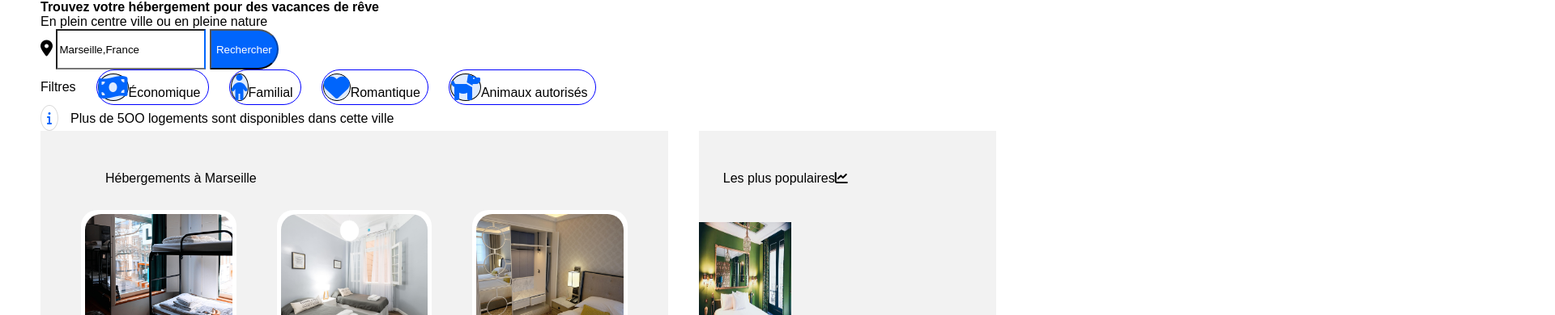
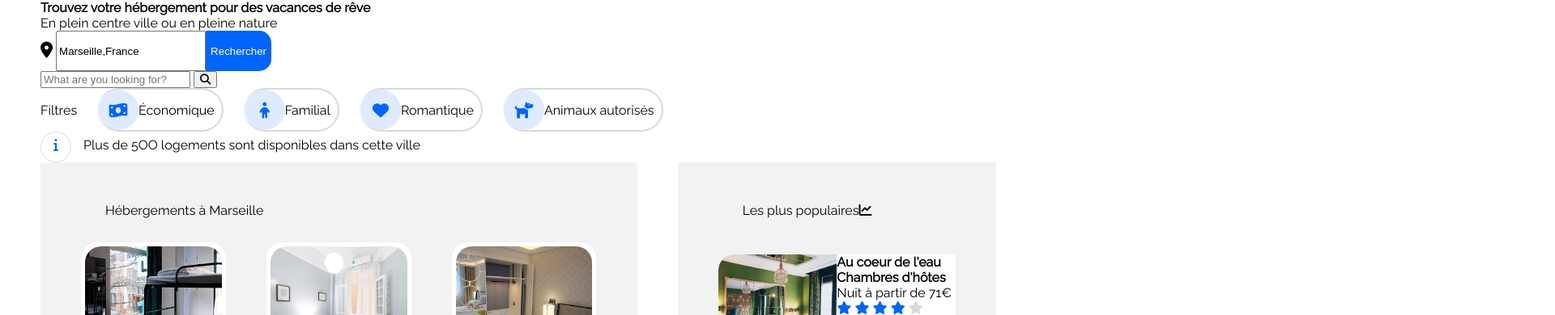
Before and after one commit to 17-Didi-Excelsior/MehdiKoulla_2_17052020, a plain HTML site: page index.html in a window 1280 px wide. Shown: the part 160-550 px from the top of the page at 81% size, 1920 px wide, since content can reach past the window. Drawn offline with Linux system fonts and the light colour scheme.

Commit message:
Ajout du lien Google Font pour que la police Raleway puisse s'appliquer + affinage du CSS

```diff
--- a/index.html
+++ b/index.html
@@ -5,6 +5,8 @@
     <meta http-equiv="X-UA-Compatible" content="IE=edge">
     <meta name="viewport" content="width=device-width, initial-scale=1.0">
     <link rel="stylesheet" href="style.css">
+    <link rel="preconnect" href="https://fonts.gstatic.com">
+    <link href="https://fonts.googleapis.com/css2?family=Raleway&display=swap" rel="stylesheet">
     <script src="https://kit.fontawesome.com/7027649ee7.js" crossorigin="anonymous"></script>
     <title>Reservia</title>
 </head>
@@ -27,20 +29,37 @@
         <p class="trouvez">Trouvez votre hébergement pour des vacances de rêve</p>
         <p class="light">En plein centre ville ou en pleine nature</p>
         <form  method="post" action="Recherche">
-            <div>
-                <label for="pseudo"><i class="fas fa-map-marker-alt fa-lg"></i>
+            <div class="parent_searchbar">
+                <label for="pseudo">
+                    <i class="fas fa-map-marker-alt fa-lg"></i>
                 </label>
                 <input class="searchbar" type="search" name="pseudo" id="pseudo" value="Marseille,France">
                 <button class="button_search" type="submit">Rechercher</button>
             </div>
         </form>
+        <div class="wrap">
+            <div class="search">
+               <input type="text" class="searchTerm" placeholder="What are you looking for?">
+               <button type="submit" class="searchButton">
+                 <i class="fa fa-search"></i>
+              </button>
+            </div>
+         </div>
         <div id="container_filtre">
             <!--Alignement horizontal des filtres via flexbox-->
             <p>Filtres</p>
-            <p class="filtre"><i class="fas fa-money-bill-wave icone_filtre fa-2x"></i>Économique</p>
-            <p class="filtre"><i class="fas fa-child icone_filtre fa-2x"></i>Familial</p>
-            <p class="filtre"><i class="fas fa-heart icone_filtre fa-2x"></i>Romantique</p>
-            <p class="filtre"><i class="fas fa-dog icone_filtre fa-2x"></i>Animaux autorisés</p>
+            <p class="filtre">
+                <i class="fas fa-money-bill-wave icone_filtre fa-lg"></i>Économique
+            </p>
+            <p class="filtre">
+                <i class="fas fa-child icone_filtre fa-lg"></i>Familial
+            </p>
+            <p class="filtre">
+                <i class="fas fa-heart icone_filtre fa-lg"></i>Romantique
+            </p>
+            <p class="filtre">
+                <i class="fas fa-dog icone_filtre fa-lg"></i>Animaux autorisés
+            </p>
         </div>
         <p class="light"><i class="fas fa-info"></i>Plus de 5OO logements sont disponibles dans cette ville</p>
     <div id="alignement_section">
@@ -342,7 +361,7 @@
                     <div id="pomegues">
                         <a  href="https://www.google.fr/maps/@48.889856,2.326528,14z" target="_blank">
                             <img class="img_pomegues" src="images/activites/2_large/paul-hermann-QFTrLdQIRhI-unsplash.jpg" alt="">
-                            <div class="activite_absolute">
+                            <div class="pom">
                                 <p class="titre_banniere">Fort de Pomègues</p>
                             </div>
                         </a>
--- a/style.css
+++ b/style.css
@@ -1,4 +1,4 @@
-/* TEMP
+/*TEMP
 
 PRIORITY
     ID      100
@@ -6,6 +6,16 @@ PRIORITY
     TAG     1
 
 */
+
+*{
+    margin:0;
+}
+
+body{
+    font-family: 'Raleway', sans-serif;
+}
+
+
 a{
     text-decoration: none;
     color:#101010;
@@ -29,7 +39,6 @@ div#ancre_hebergement {
     grid-template-rows: repeat( 2, 1fr);
     grid-gap: 50px;
     width: 100%;
-    height: 430px;
 }
 
 @media (max-width:800px) { /* hi-res laptops and desktops */
@@ -53,10 +62,19 @@ div#ancre_hebergement > div#container_hebergement {
 
 /* Partie populaire */
 
+#section_populaire{
+    width: calc(33.33% - 100px);  /*Taille de 417px sur 1340px convertie en pourcentage */
+    height: 627px;
+    background-color: #f2f2f2;
+    padding-left: 50px;
+    padding-right: 50px;
+}
 .image_populaire{
-    width: 100%;
+    width: 50%;
     height: 135px;
-    object-fit: 20px 20px 0 0;
+    object-fit: cover;
+    border-radius: 20px 0 0 20px;
+
 }
 
 #container_populaire{
@@ -64,7 +82,7 @@ div#ancre_hebergement > div#container_hebergement {
     flex-direction:column;
     align-items:center;
     justify-content:space-around;
-    width: 31.12%;
+    width: 100%;
     height: 505px;
 }
 
@@ -143,40 +161,48 @@ padding-top: 50px;
 
 form>div>*{
     height: 50px;
-    border-right-color: #0065fc;
+}
+
+.parent_searchbar{
+    position: relative;
 }
 
 .button_search{
     background-color: #0065fc;
     color:#fff;
-    border-top-right-radius: 80px;
-    border-bottom-right-radius: 80px;
+    border-top-right-radius: 15px;
+    border-bottom-right-radius: 15px;
+    border:none;
+    position: absolute;
 }
 
+/*
+.search{
+    position: relative;
+}
+.search>button{
+    position: absolute;
+}
+*/
 #container_filtre{
     display: flex;
     align-items: center;
 }
 
-#container_filtre>i>*{
-    height:50px
-}
-
 .filtre{
+    height: 50px;
+    width: auto;
     list-style: none;
-    border: 1px solid blue;
+    border-bottom: 2px solid #d9d9d9;
+    border-top: 2px solid #d9d9d9;
+    border-right: 2px solid #d9d9d9;
     border-radius: 35px;
     margin-top: 0px;
     margin-left: 25px;
-    padding-top: 4px;
-    padding-bottom: 4px;
     padding-right: 9px;
     padding-left: 1px;
-}
-.icon_filtre{
-    background-color: rgb(128, 95, 95);
-    padding: 12px 10px;
-    border-radius: 20px 0 0 20px;
+    display: flex;
+    align-items: center;
 }
 
 .bouton_filtre{
@@ -189,16 +215,28 @@ form>div>*{
     background-color:rgb(222, 235, 255);
     color:#0065fc;
     border-radius: 50%;
-    border: 1px solid black;
+    height: 50px;
+    width: 50px;
+}
+
+#container_filtre>.filtre>.fa-lg{
+    display: flex;
+    justify-content: center;
+    align-items: center;
 }
 
 .fa-info{
     color: #0065fc;
-    border-radius: 50%;
     border: 1px solid #dbdbdb;
     border-radius: 50%;
     padding: 7px 7px 7px 7px;
     margin-right: 15px;
+    height: 22px;
+    width: 22px;
+}
+.fa-info::before{
+    display: flex;
+    justify-content: center;
 }
 
 #alignement_section{
@@ -207,7 +245,7 @@ form>div>*{
 }
 
 #section_hebergement{
-    width: 65.67% /* Taille de 880px sur 1340px convertie en pourcentage*/;
+    width: calc(66.66% - 50px) /* Taille de 880px sur 1340px convertie en pourcentage*/;
     height: 627px;
     background-color: #f2f2f2;
 }
@@ -282,12 +320,9 @@ form>div>*{
 
 
 
-#section_populaire{
-    width: 31.12%; /* Taille de 417px sur 1340px convertie en pourcentage */
-    height: 627px;
-    background-color: #f2f2f2;
-}
 
+
+/*
 #container_populaire{
     display: flex;
     flex-direction:column;
@@ -296,6 +331,7 @@ form>div>*{
     width: 31.12%;
     height: 505px;
 }
+*/
 /*
 .images_populaire{
     width: 127px;
@@ -329,6 +365,12 @@ form>div>*{
     display:grid;
     grid-template-columns: 25% 25% 25% 25%;
     grid-template-rows: 20% 20% 20% 20% 20%;
+    grid-gap:40px;
+
+    /* 195 235 240 280 445  y:value */
+    /* 195  40   5  40 165  grid-rows*/
+    /* 1  /  3       5/ 6
+    /* 1/2   3   4  /  6
 }
 
 .images_activite{
@@ -352,11 +394,15 @@ form>div>*{
 #pomegues{
   grid-column: 2/3;
   grid-row: 1/4;
+  height: 235px;
 }
 .img_pomegues{
-    height: 235px;
     width: 100%;
     object-fit: cover;
+    height:180px;
+}
+.pom{
+    height:55px;
 }
 
 #frioul{
@@ -454,10 +500,11 @@ form>div>*{
 
 /* Populaires */
 .populaire_absolute{
-    position: absolute;
-    width: 205px;
-    height: 134px;
+    /*position: absolute;*/
+    width: 50%;
+    /*height: 134px;*/
     background-color: #fff;
+    float: right;
 }
 
 
```
